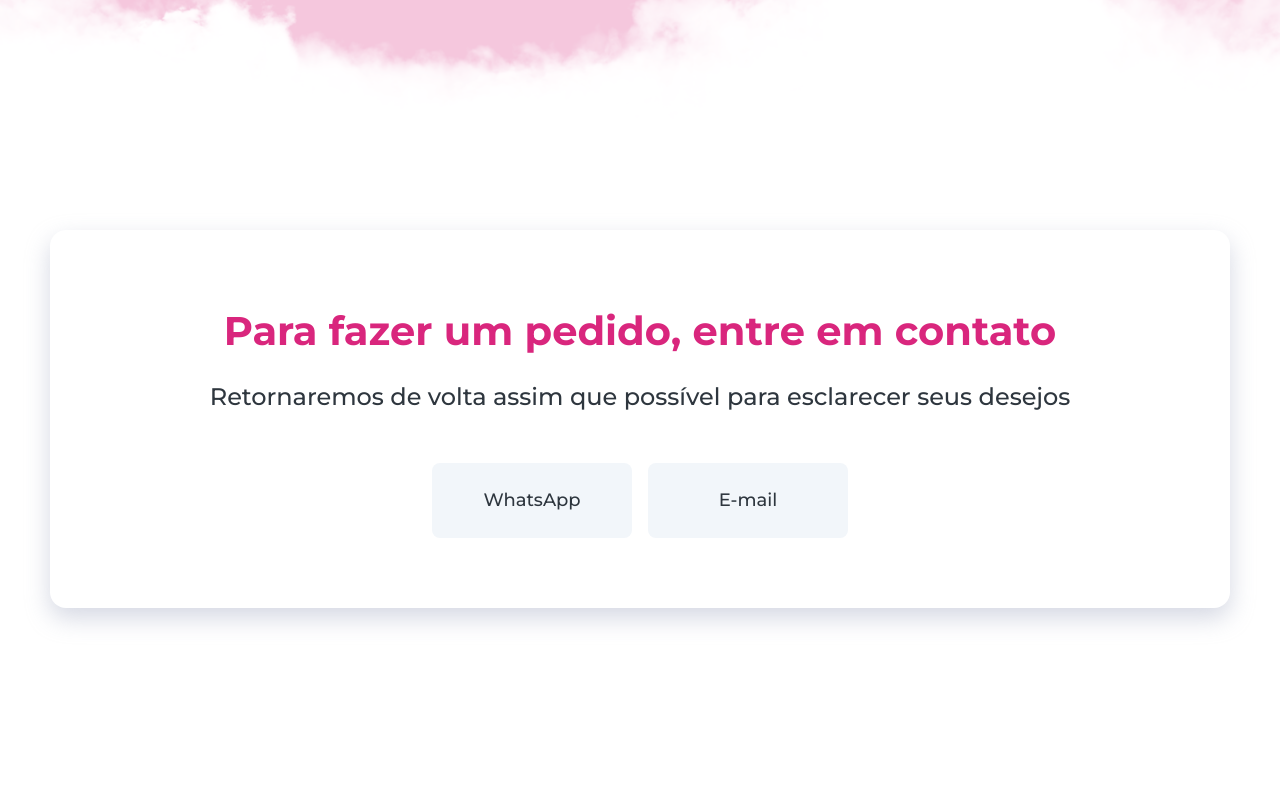
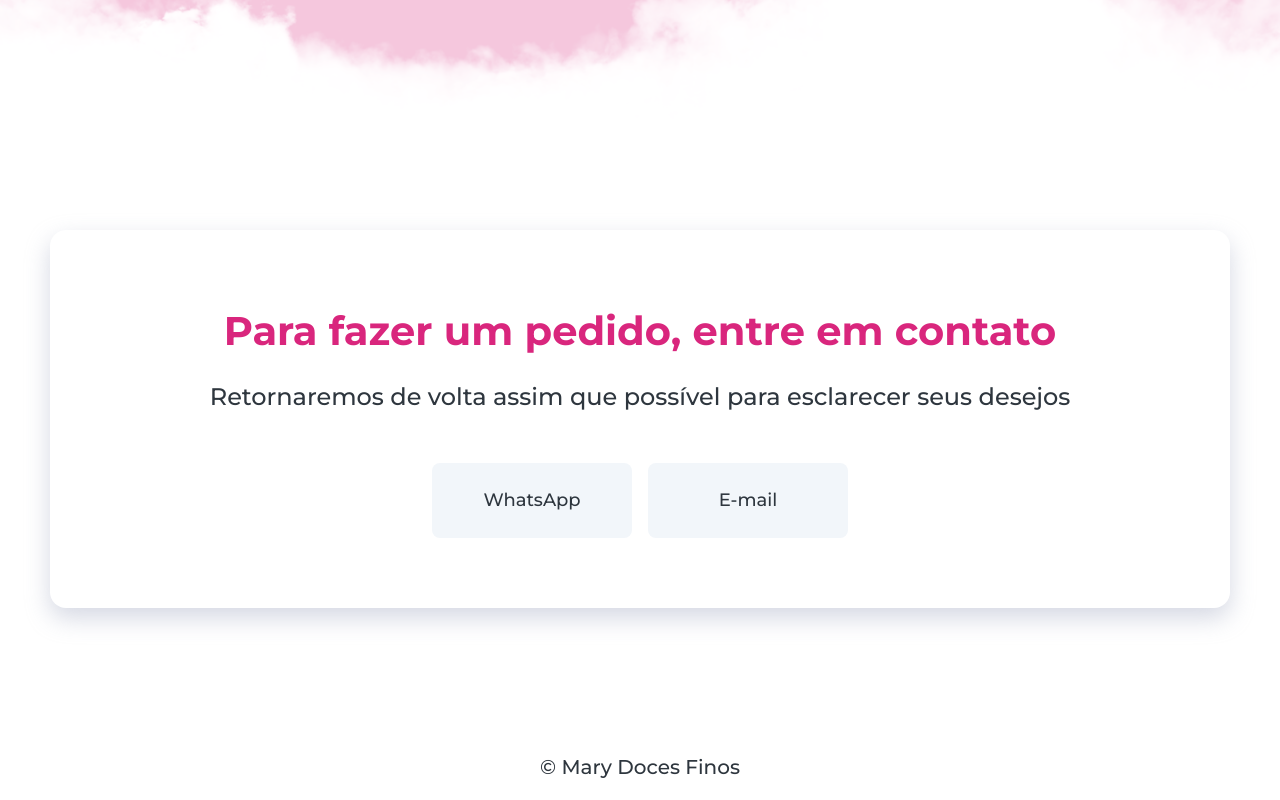
Before and after one commit to marcosprofile/maridocesfinos, a React (Create React App) app: page / in a window 1280 px wide. Shown: the part 6311-7111 px from the top of the page. Built offline with nearby package versions, Linux system fonts and the light colour scheme; the HTML template or start-up script is replaced by a standard one.

Commit message:
update color footer

```diff
--- a/src/components/Footer.jsx
+++ b/src/components/Footer.jsx
@@ -8,7 +8,7 @@ import {
 export default function Footer() {
   return (
     <StyledFooter>
-      <Heading as="h5" size="h5" grey>
+      <Heading as="h5" size="h5" color="grey">
         &copy; Mary Doces Finos
       </Heading>
     </StyledFooter>
```
